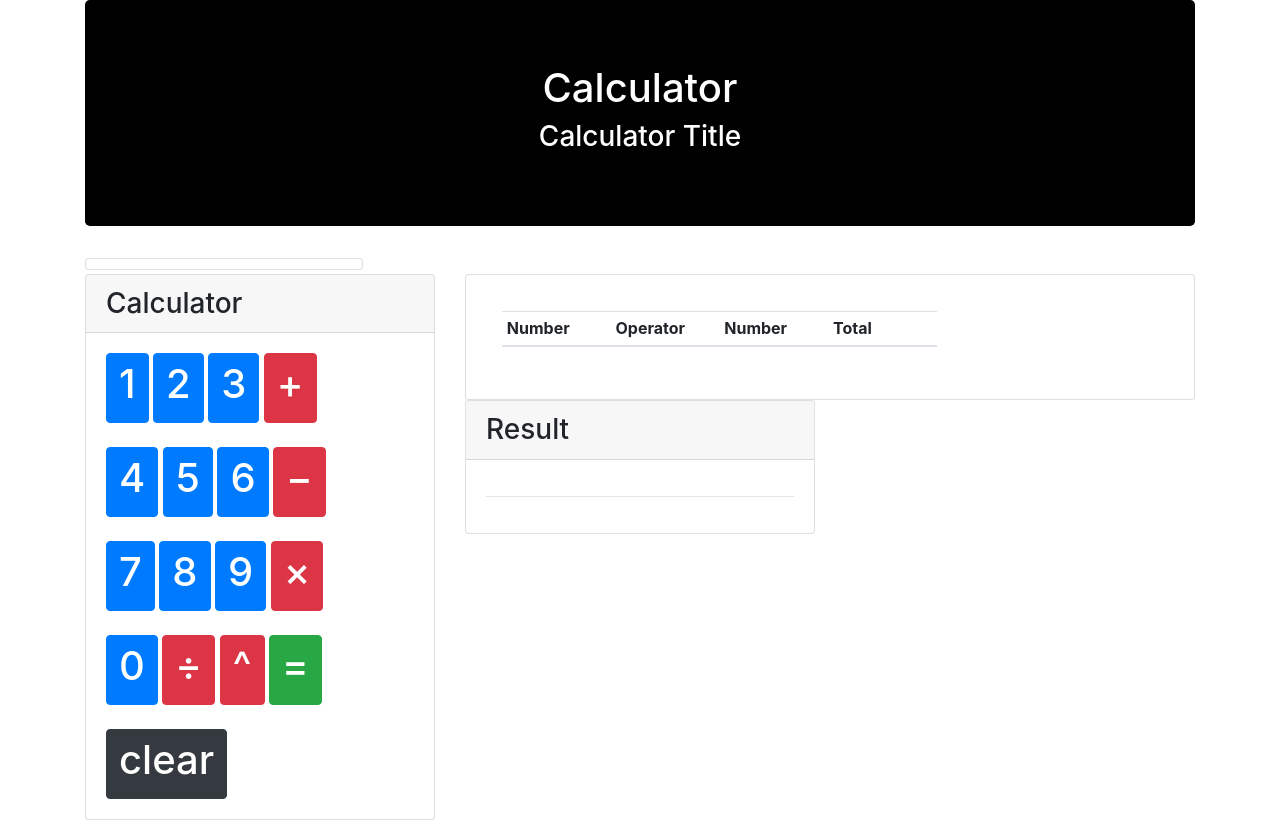
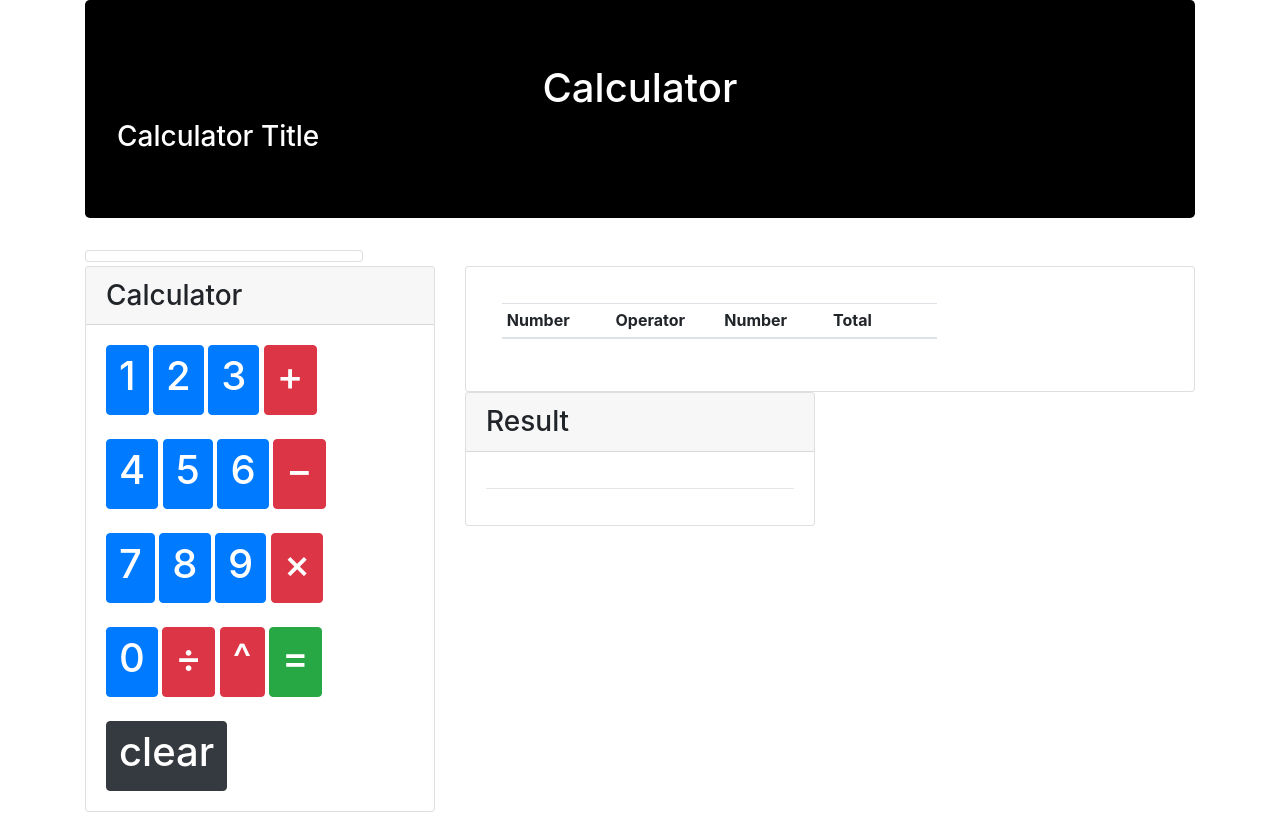
Before and after one commit to Leevie/Realtime-Calculator, a website built with Parcel: page index.html in a window 1280 px wide. Built offline with nearby package versions, Linux system fonts and the light colour scheme; no server answers.

Commit message:
Updated index.css
Minor stylesheet update

```diff
--- a/src/index.css
+++ b/src/index.css
@@ -7,3 +7,7 @@ td {
 #connected-viewers {
     padding: 5px;
 }
+
+h3 {
+  display: inline;
+}
```
